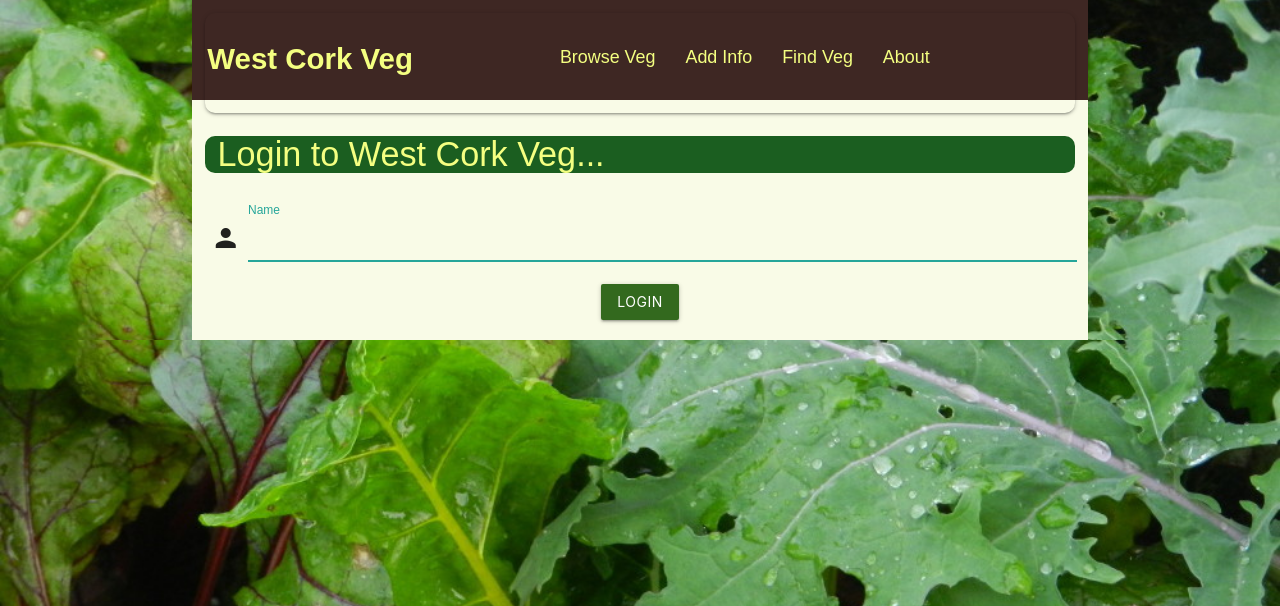
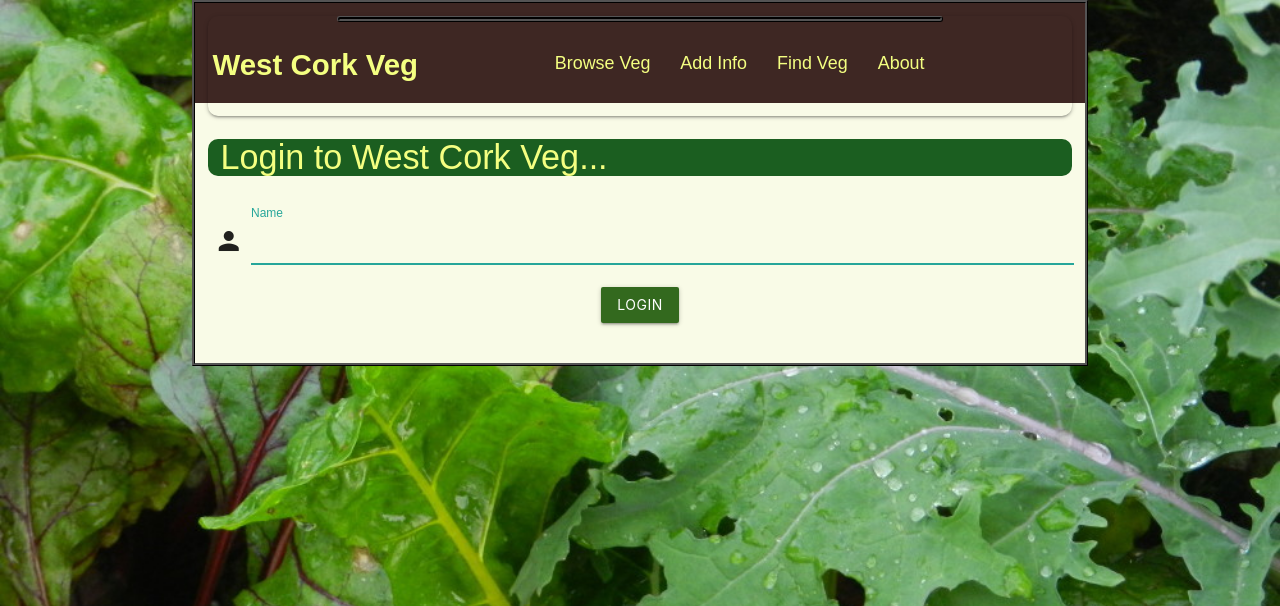
Before and after one commit to teraspora/wc-veg, a Flask app: page / in a window 1280 px wide. Shown: the top 606 px of the page. Run offline with Flask 2, Linux system fonts and the light colour scheme; some libraries are stand-ins or nearby versions.

Commit message:
Added thin black border to main container

```diff
--- a/static/css/style.css
+++ b/static/css/style.css
@@ -54,6 +54,7 @@ header * {
 
 .container {
     background: #f9fbe7;
+    border: 3px ridge black;
 }
 
 .genus, .common_name {
```
